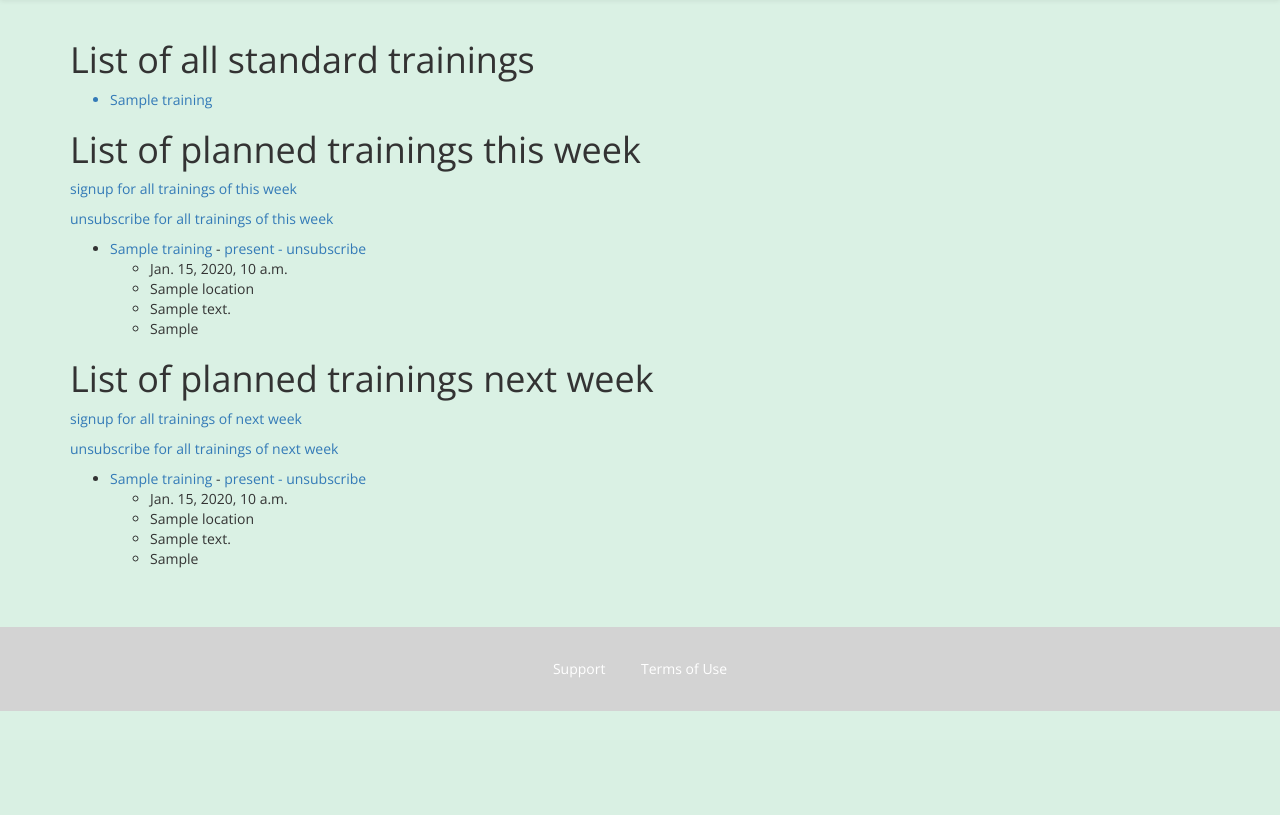
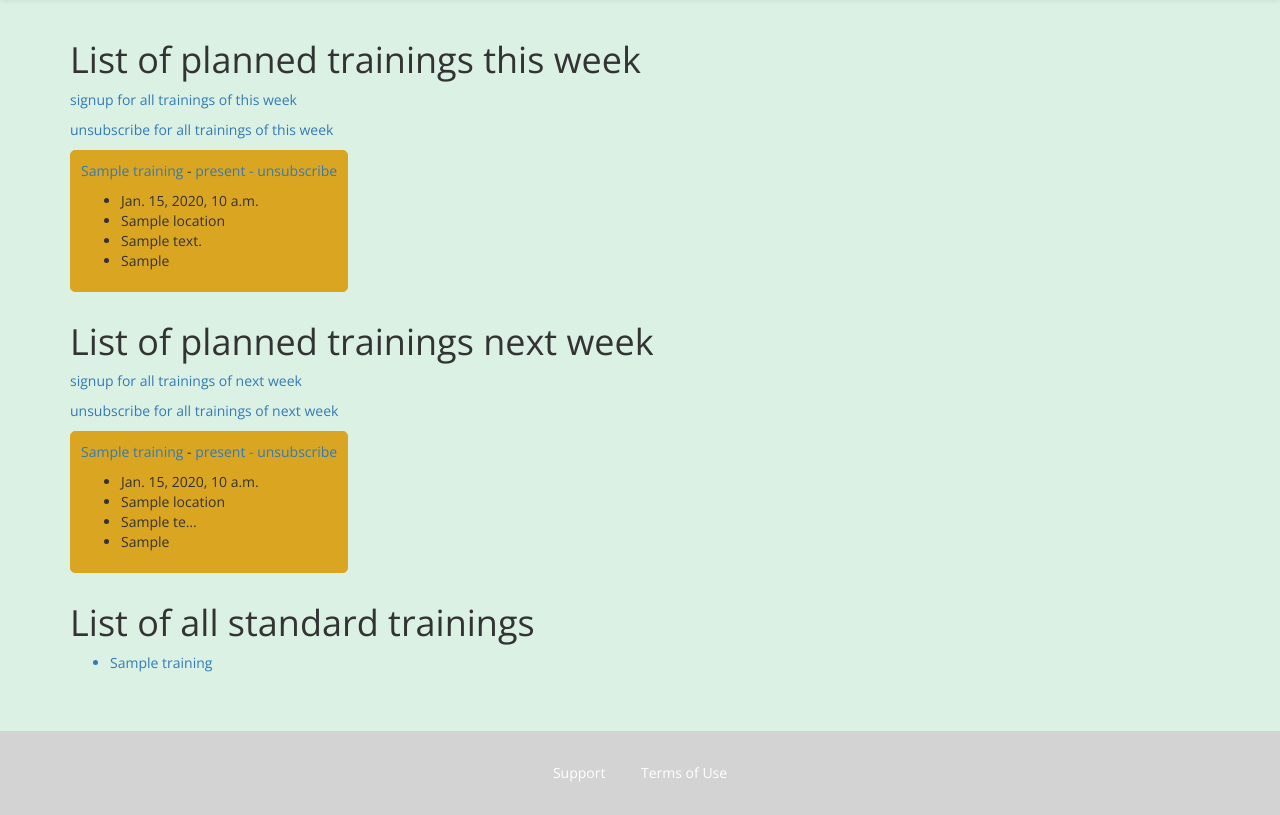
Before and after one commit to Wannesvp/Sport-Club, a Django app: template Club/home/templates/home/view_trainings.html in a window 1280 px wide. Shown: the part 60-875 px from the top of the page. Before the commit the page ends 771 px from the top, so only its background shows below. Run offline with Django 3.2, Linux system fonts and the light colour scheme; the template is opened without the code that fills it: most values are stand-ins (such as "Sample title", 1, 10 or a date in 2020); some libraries are stand-ins or nearby versions.

Commit message:
update front end training on all training page

```diff
--- a/Club/home/static/home/css/stylesheet.css
+++ b/Club/home/static/home/css/stylesheet.css
@@ -97,6 +97,19 @@ ul.nav li a:hover, ul.nav li a:active,  ul.nav li a:focus {
 /* Padding styles */
 .padding-right-40 {
   padding-right:40px;
+}
+
+.inline-block {
+  display: inline-block;
+}
+
+.week-training-element {
+  background-color: goldenrod;
+  border: 1px solid goldenrod;
+  padding: 10px;
+  margin-right: 10px;
+  margin-bottom: 10px;
+  border-radius: 5px;
 }
 
 .small {
--- a/Club/home/templates/home/view_trainings.html
+++ b/Club/home/templates/home/view_trainings.html
@@ -6,48 +6,57 @@
 {% block content %}
 
 <div class="container">
+    <!-- This week -->
+    <h1>List of planned trainings this week</h1>
+    <p><a href="/training-detail/week/{{ weekNumber }}/subscribe">signup for all trainings of this week</a></p>
+    <p><a href="/training-detail/week/{{ weekNumber }}/unsubscribe">unsubscribe for all trainings of this week</a></p>
+    <div>
+        {% for training,user_is_present in trainings_future_week_dict.items %}
+        <div class="inline-block week-training-element">
+            <p><a href="/training-detail/{{training.id}}/">{{ training }}</a> -
+                {% if user_is_present %} <a href="/training-detail/{{ training.id }}/unsubscribe/?next={{next}}"> present - unsubscribe </a>
+                {% else %} <a href="/training-detail/{{ training.id }}/subscribe/?next={{next}}">signup </a>
+                {% endif %}
+            </p>
+            <ul>
+                <li>{{ training.date }}</li>
+                <li>{{ training.location }}</li>
+                <li>{{ training.core.content_1|truncatechars:20 }}</li>
+                <li>{{ user_is_present }}</li>
+            </ul>
+        </div>
+        {% endfor %}
+    </div>
+    <!-- Next week -->
+    <h1>List of planned trainings next week</h1>
+    <p><a href="/training-detail/week/{{ weekNumberPlus }}/subscribe">signup for all trainings of next week</a></p>
+    <p><a href="/training-detail/week/{{ weekNumberPlus }}/unsubscribe">unsubscribe for all trainings of next week</a></p>
+    <div>
+        {% for training,user_is_present in trainings_future_next_week_dict.items %}
+        <div class="inline-block week-training-element">
+            <p><a href="/training-detail/{{training.id}}/">{{ training }}</a> -
+                {% if user_is_present %} <a href="/training-detail/{{ training.id }}/unsubscribe/?next={{next}}"> present - unsubscribe </a>
+                {% else %} <a href="/training-detail/{{ training.id }}/subscribe/?next={{next}}">signup </a>
+                {% endif %}
+            </p>
+            <ul>
+                <li>{{ training.date }}</li>
+                <li>{{ training.location }}</li>
+                <li>{{ training.core.content_1|truncatechars:10 }}</li>
+                <li>{{ user_is_present }}</li>
+            </ul>
+        </div>
+        {% endfor %}
+    </div>
+    <!-- Standard training -->
     <h1>List of all standard trainings</h1>
     <ul>
         {% for training in trainings_standard %}
             <a href="/training-detail/{{training.id}}/"><li>{{ training }}</li></a>
         {% endfor %}
     </ul>
-    <h1>List of planned trainings this week</h1>
-    <p><a href="/training-detail/week/{{ weekNumber }}/subscribe">signup for all trainings of this week</a></p>
-    <p><a href="/training-detail/week/{{ weekNumber }}/unsubscribe">unsubscribe for all trainings of this week</a></p>
-    <ul>
-        {% for training,user_is_present in trainings_future_week_dict.items %}
-            <li><a href="/training-detail/{{training.id}}/">{{ training }}</a> -
-                {% if user_is_present %} <a href="/training-detail/{{ training.id }}/unsubscribe/?next={{next}}"> present - unsubscribe </a>
-                {% else %} <a href="/training-detail/{{ training.id }}/subscribe/?next={{next}}">signup </a>
-                {% endif %}
-            </li>
-            <ul>
-                <li>{{ training.date }}</li>
-                <li>{{ training.location }}</li>
-                <li>{{ training.core.content_1 }}</li>
-                <li>{{ user_is_present }}</li>
-            </ul>
-        {% endfor %}
-    </ul>
-    <h1>List of planned trainings next week</h1>
-    <p><a href="/training-detail/week/{{ weekNumberPlus }}/subscribe">signup for all trainings of next week</a></p>
-    <p><a href="/training-detail/week/{{ weekNumberPlus }}/unsubscribe">unsubscribe for all trainings of next week</a></p>
-    <ul>
-        {% for training,user_is_present in trainings_future_next_week_dict.items %}
-            <li><a href="/training-detail/{{training.id}}/">{{ training }}</a> -
-                {% if user_is_present %} <a href="/training-detail/{{ training.id }}/unsubscribe/?next={{next}}"> present - unsubscribe </a>
-                {% else %} <a href="/training-detail/{{ training.id }}/subscribe/?next={{next}}">signup </a>
-                {% endif %}
-            </li>
-            <ul>
-                <li>{{ training.date }}</li>
-                <li>{{ training.location }}</li>
-                <li>{{ training.core.content_1 }}</li>
-                <li>{{ user_is_present }}</li>
-            </ul>
-        {% endfor %}
-    </ul>
+
+
 </div>
 
 {% endblock content %}
```
Also changed, not shown: Club/db.sqlite3.
